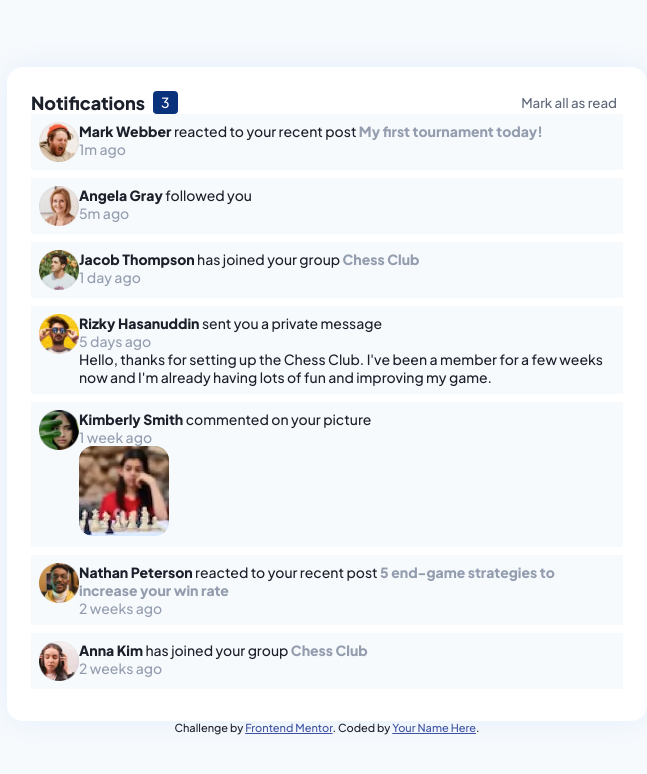
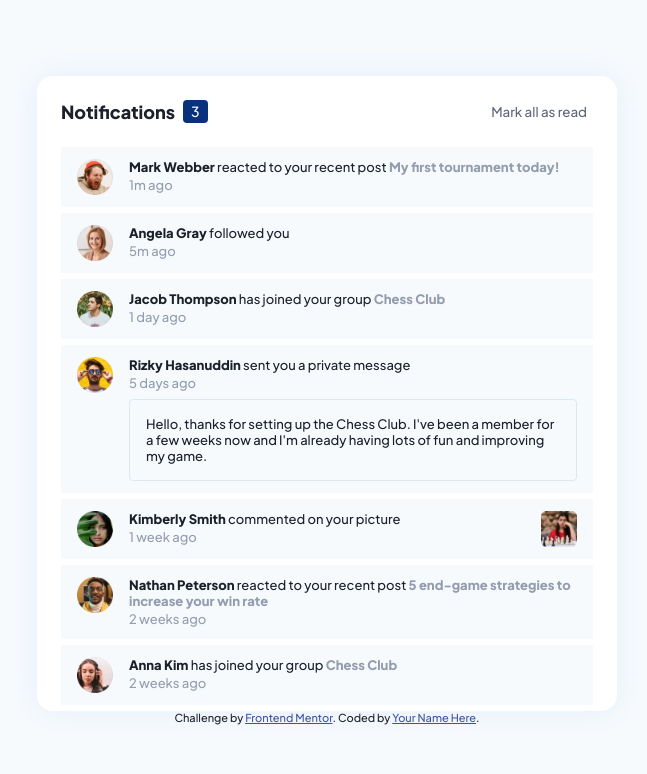
Before and after one commit to Emvil-git/fe-mentor_notifications-page, a React (Create React App) app: page / in a window 1280 px wide. Shown: the top 774 px of the page, without its empty margins (313-960 px from the left). Built offline with nearby package versions, Linux system fonts and the light colour scheme.

Commit message:
feat(notif card): add styling

```diff
--- a/src/App.scss
+++ b/src/App.scss
@@ -19,10 +19,10 @@
 .notif {
   background-color: $white;
   width: fit-content;
-  padding: 24px;
+  padding: 24px 24px 0 24px;
   border-radius: 16px;
 
-  width: 50%;
+  width: 580px;
 
   box-shadow: 0px 0px 30px 1px $grey-blu-l1;
 
@@ -30,6 +30,7 @@
     width: 100%;
     display: flex;
     justify-content: space-between;
+    margin-bottom: 24px;
   }
 
   &__indicate{
--- a/src/components/notifCard/NotifCard.jsx
+++ b/src/components/notifCard/NotifCard.jsx
@@ -12,21 +12,21 @@ const NotifCard = ({notifData}) => {
         switch(notifData.type) {
             case 'post':
                 return(
-                    <section>
-                        <p><a className="nt-card__name">{name}</a> reacted to your recent post <a classname="nt-card__title">{data.postTitle}</a></p>
+                    <div className="nt-card__text-sect">
+                        <p><a className="nt-card__name">{name}</a> reacted to your recent post <a id="post-title">{data.postTitle}</a></p>
                         <span className="nt-card__time">{`${time} ago`}</span>
-                    </section>
+                    </div>
                 )
             case 'group':
                 return(
-                    <section>
-                        <p><a className="nt-card__name">{name}</a> has joined your group <a classname="nt-card__group">{data.groupName}</a></p>
+                    <section className="nt-card__text-sect">
+                        <span><a className="nt-card__name">{name}</a> has joined your group <a id="group-name">{data.groupName}</a></span>
                         <span className="nt-card__time">{`${time} ago`}</span>
                     </section>
                 )
             case 'follow':
                 return(
-                    <section>
+                    <section className="nt-card__text-sect">
                         <p><a className="nt-card__name">{name}</a> followed you</p>
                         <span className="nt-card__time">{`${time} ago`}</span>
                     </section>
@@ -34,23 +34,23 @@ const NotifCard = ({notifData}) => {
                 )
             case 'img-comment':
                 return(
-                    <section>
-                        <section>
+                    <section className="content-sect--img">
+                        <section className="nt-card__text-sect">
                         <p><a className="nt-card__name">{name}</a> commented on your picture</p>
                         <span className="nt-card__time">{`${time} ago`}</span>
                         </section>
-                        <img src={data.imgUrl} alt="" />
+                        <img src={data.imgUrl} alt="" className="nt-card__img"/>
                     </section>
                 )
             case 'message':
                 return(
                     <section>
-                        <section>
+                        <section className="nt-card__text-sect">
                             <p><a className="nt-card__name">{name}</a> sent you a private message</p>
                             <span className="nt-card__time">{`${time} ago`}</span>
                         </section>
 
-                        <span>{data.message}</span>
+                        <p className="nt-card__message">{data.message}</p>
                     </section>
                 )
         }
--- a/src/components/notifCard/NotifCard.scss
+++ b/src/components/notifCard/NotifCard.scss
@@ -4,17 +4,23 @@
         color: $grey-blu;
     }
 
-    font-size: 14px;
-    padding: 8px;
+    font-size: 13px;
+    padding: 12px 16px;
     background-color: $grey-blu-vl;
 
-    margin-bottom: 8px;
+    margin-bottom: 6px;
 
     display: flex;
 
     &__pfp{
-        height: 40px;
-        width: 40px;
+        height: 36px;
+        width: 36px;
+        margin-right: 16px;
+    }
+
+    &__text-sect{
+        display: flex;
+        flex-direction: column;
     }
 
     &__name{
@@ -26,7 +32,26 @@
     }
 
     &__time{
+        margin-top: 2px;
         color: $grey-blu;
     }
 
+    &__img{
+        height: 36px;
+        width: 36px;
+    }
+
+    &__message{
+        margin-top: 8px;
+        border: 1px solid $grey-blu-l2;
+        padding: 16px;
+        border-radius: 4px;
+    }
+
 }
+
+.content-sect--img{
+    display: flex;
+    width: 100%;
+    justify-content: space-between;
+}
```
